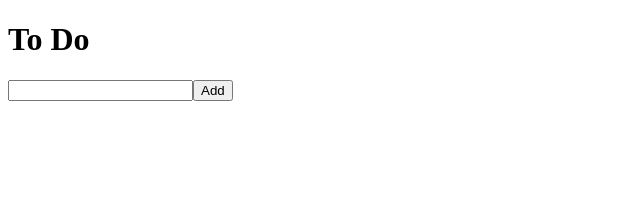
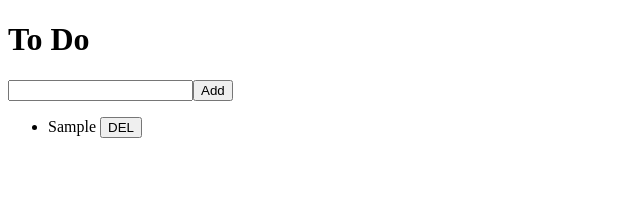
Before and after one commit to yujin113/vanilla-redux, a React (Create React App) app: page / in a window 1280 px wide. Both pictures are taken after typing "Sample" into the empty fields and a click on the button "Add". Shown: the top 207 px of the page, without its empty margins (0-640 px from the left). Built offline with nearby package versions, Linux system fonts and the light colour scheme.

Commit message:
Deleting To Do

```diff
--- /dev/null
+++ b/src/components/ToDo.js
@@ -0,0 +1,19 @@
+import React from "react";
+import { connect } from "react-redux";
+import { actionCreators } from "../store";
+
+function ToDo({ text, onBtnClick }) {
+  return (
+    <li>
+      {text} <button onClick={onBtnClick}>DEL</button>
+    </li>
+  );
+}
+
+function mapDispatchToProps(dispatch, ownProps) {
+  return {
+    onBtnClick: () => dispatch(actionCreators.deleteToDo(ownProps.id)),
+  };
+}
+
+export default connect(null, mapDispatchToProps)(ToDo);
--- a/src/routes/Home.js
+++ b/src/routes/Home.js
@@ -1,6 +1,7 @@
 import React, { useState } from "react";
 import { connect } from "react-redux";
 import { actionCreators } from "../store";
+import ToDo from "../components/ToDo";
 
 function Home({ toDos, addToDo }) {
   const [text, setText] = useState("");
@@ -19,7 +20,11 @@
         <input type="text" value={text} onChange={onChange} />
         <button>Add</button>
       </form>
-      <ul></ul>
+      <ul>
+        {toDos.map((toDo) => (
+          <ToDo {...toDo} key={toDo.id} />
+        ))}
+      </ul>
     </>
   );
 }
--- a/src/store.js
+++ b/src/store.js
@@ -14,7 +14,7 @@
 const deleteToDo = (id) => {
   return {
     type: DELETE,
-    id,
+    id: parseInt(id),
   };
 };
 
```
